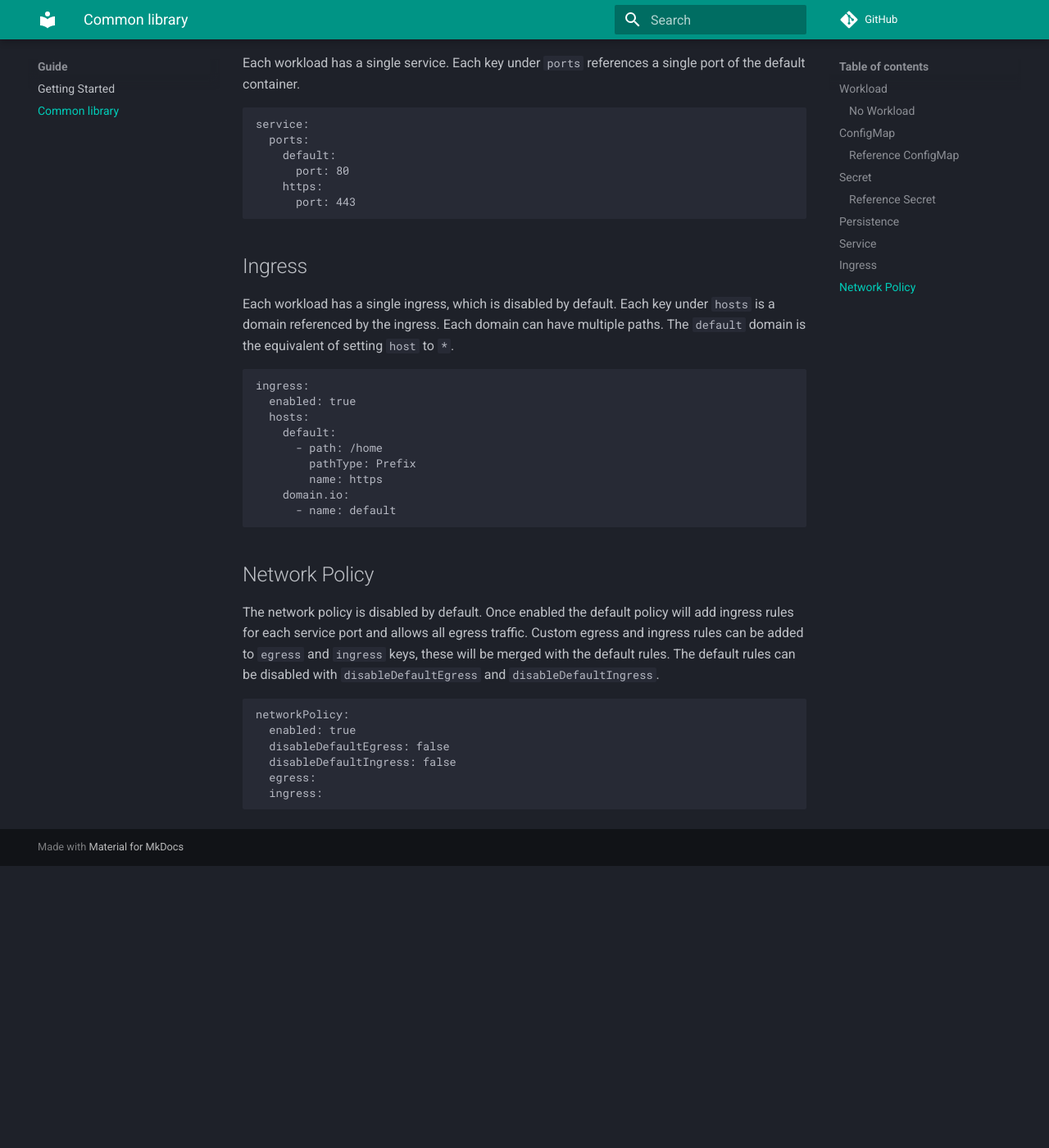
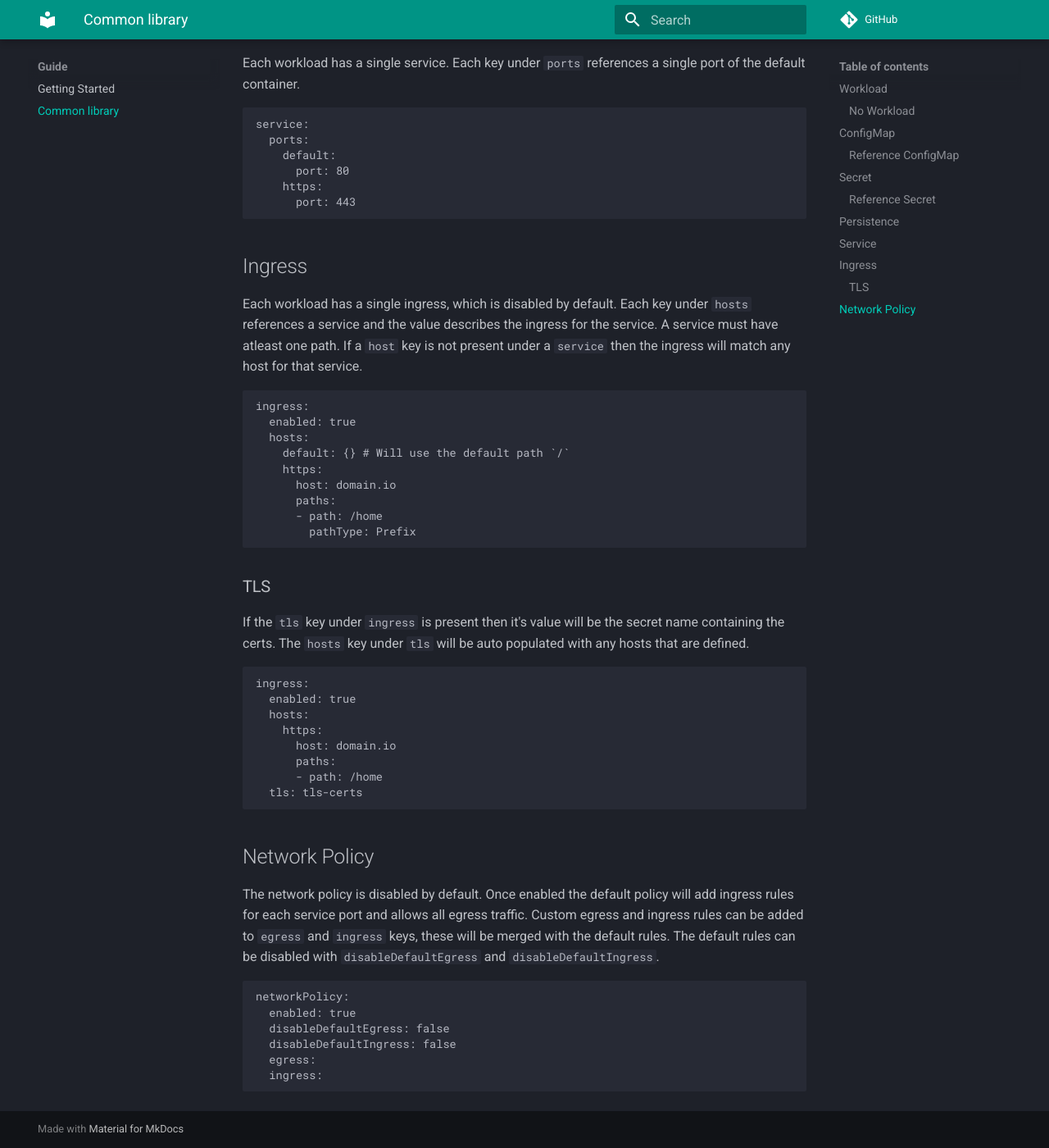
Before and after one commit to jasonb5/charts, an MkDocs documentation site: the page built from docs/guide/common-library.md, in a window 1280 px wide and 1400 px high, scrolled down 2381 px. Shown: the whole window at 82% size. Built offline with MkDocs 1.6.1 and Material for MkDocs 9.7.7, drawn with Linux system fonts in a browser that asks for light colours; comment, search, counter and statistics services are not loaded; before the commit the page ends 3437 px from its top, so only the background shows below that.

Commit message:
Fixes common library ingress

````diff
--- a/docs/guide/common-library.md
+++ b/docs/guide/common-library.md
@@ -87,17 +87,29 @@ service:
 ```
 
 ## Ingress
-Each workload has a single ingress, which is disabled by default. Each key under `hosts` is a domain referenced by the ingress. Each domain can have multiple paths. The `default` domain is the equivalent of setting `host` to `*`.
+Each workload has a single ingress, which is disabled by default. Each key under `hosts` references a service and the value describes the ingress for the service. A service must have atleast one path. If a `host` key is not present under a `service` then the ingress will match any host for that service.
 ```yaml
 ingress:
   enabled: true
   hosts:
-    default:
+    default: {} # Will use the default path `/`
+    https:
+      host: domain.io
+      paths:
       - path: /home
         pathType: Prefix
-        name: https
-    domain.io:
-      - name: default
+```
+### TLS
+If the `tls` key under `ingress` is present then it's value will be the secret name containing the certs. The `hosts` key under `tls` will be auto populated with any hosts that are defined.
+```yaml
+ingress:
+  enabled: true
+  hosts:
+    https:
+      host: domain.io
+      paths:
+      - path: /home
+  tls: tls-certs
 ```
 
 ## Network Policy
````
Also changed, not shown: 3 other files.
